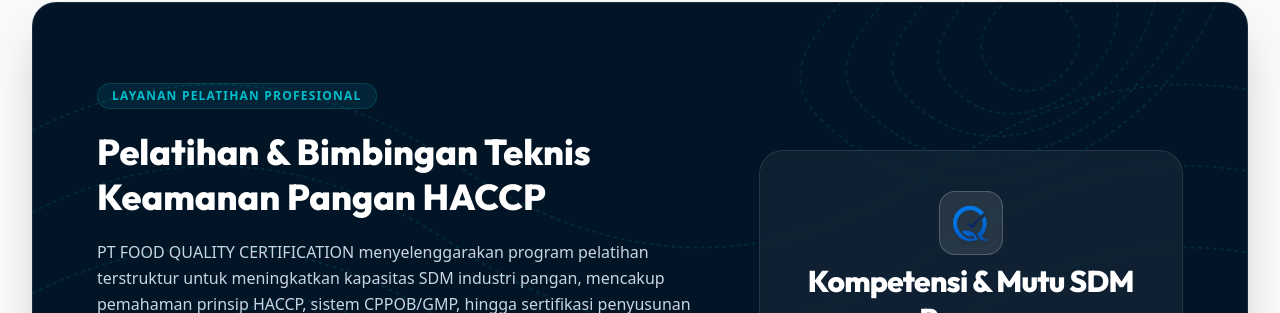
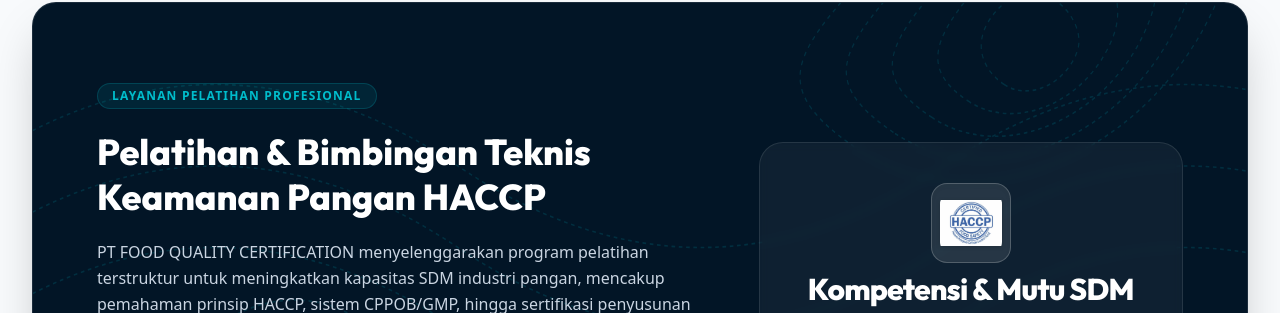
Before and after one commit to mhmmadarifin27/fqhaccpcertification-web, a Next.js app: page / in a window 1280 px wide. Shown: the part 4637-4950 px from the top of the page. Built offline with nearby package versions, Linux system fonts and the light colour scheme; no server answers; the database is empty.

Commit message:
feat: use logo haccp image in training callout section

```diff
--- a/app/page.tsx
+++ b/app/page.tsx
@@ -783,11 +783,11 @@
             </div>
 
             <div className="lg:col-span-5 space-y-4 text-center order-1 lg:order-2 flex flex-col items-center justify-center bg-white/5 border border-white/10 p-8 sm:p-10 rounded-3xl backdrop-blur-xs">
-              <div className="w-16 h-16 rounded-2xl bg-white/10 border border-white/20 p-2 flex items-center justify-center mb-2 shadow-inner">
+              <div className="w-20 h-20 rounded-2xl bg-white/10 border border-white/20 p-2 flex items-center justify-center mb-2 shadow-inner overflow-hidden">
                 <img
-                  src="/logo2.png"
-                  alt="Logo PT Food Quality Certification"
-                  className="w-full h-full object-contain filter drop-shadow-sm"
+                  src="/logo-haccp.jpg"
+                  alt="Logo HACCP"
+                  className="w-full h-full object-contain filter drop-shadow-sm rounded-xl"
                 />
               </div>
               <h4 className="text-2xl sm:text-3xl font-extrabold tracking-tight text-white leading-tight font-heading">
```
Also changed, not shown: public/logo haccp.jpg (added), public/logo-haccp.jpg (added).
